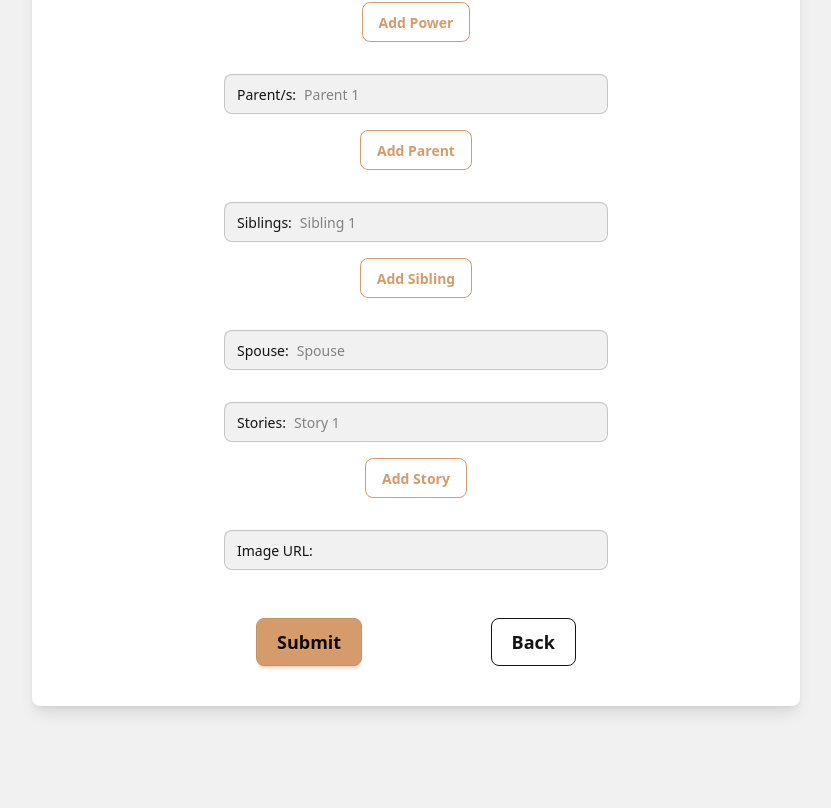
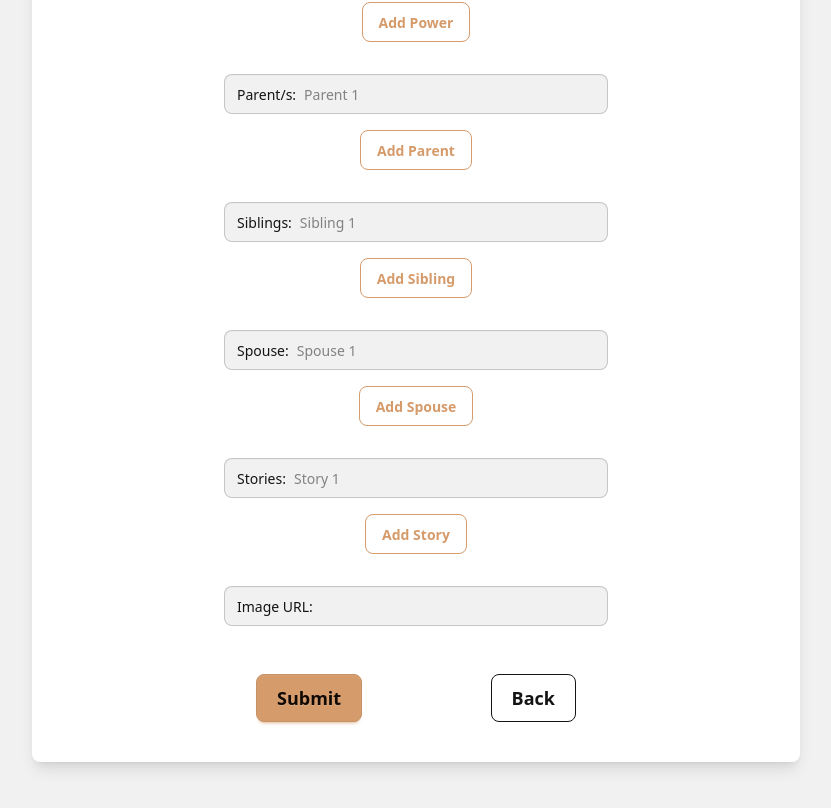
Before and after one commit to Jojocg/MythLog, a React (Vite) app: page /gods/create in a window 1280 px wide. Shown: the part 894-1702 px from the top of the page, without its empty margins (224-1055 px from the left). Built offline with nearby package versions, Linux system fonts and the light colour scheme; no server answers.

Commit message:
add spouse option remade

```diff
--- a/src/Components/Form/Form.jsx
+++ b/src/Components/Form/Form.jsx
@@ -46,7 +46,7 @@ export default function Form({ formData, setFormData, handleSubmit }) {
             const newAttributes = JSON.parse(JSON.stringify(prevState.attributes));
 
             // Verificamos si el campo es parte de `family`, y si es así, lo actualizamos dentro de `family`
-            if (field === "parents" || field === "siblings") {
+            if (field === "parents" || field === "siblings" || field === "spouse") {
                 if (!Array.isArray(newAttributes.family[field])) {
                     newAttributes.family[field] = [];
                 }
@@ -212,16 +212,34 @@ export default function Form({ formData, setFormData, handleSubmit }) {
                     Add Sibling
                 </button>
 
-                <label className="input input-bordered flex items-center gap-2 w-full max-w-sm">Spouse:
-                    <input
+                <label className="input input-bordered flex items-center gap-2 mb-0 w-full max-w-sm">Spouse:
+                    {formData.attributes.family.spouse.map((spouse, index) => (
+                        <div key={`spouse-${index}`} className="input-group">
+                            <input
+                                type="text"
+                                value={spouse}
+                                className="grow"
+                                onChange={(e) => handleAttributeChange(e, index, "spouse")}
+                                placeholder={`Spouse ${index + 1}`}
+                            />
+                        </div>
+                    ))}
+                    {/* <input
                         type="text"
                         name="spouse"
                         value={formData.attributes.family.spouse[0]}
                         className="grow"
                         onChange={(e) => handleAttributeChange(e, 0, "spouse")}
                         placeholder="Spouse"
-                    />
+                    /> */}
                 </label>
+                <button
+                    className="btn btn-outline btn-accent"
+                    type="button"
+                    onClick={() => addInputField("spouse")}
+                >
+                    Add Spouse
+                </button>
 
                 <label className="input input-bordered flex items-center gap-2 mb-0 w-full max-w-sm">Stories:
                     {formData.attributes.stories.map((story, index) => (
```
